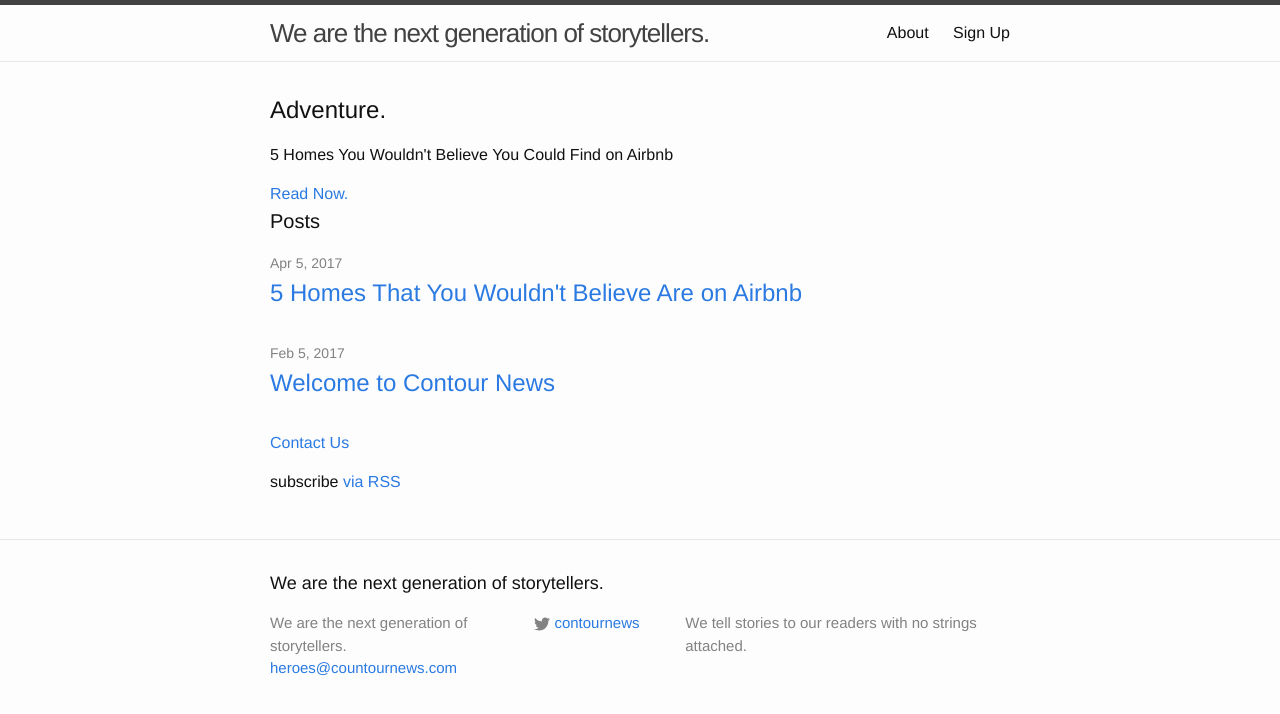
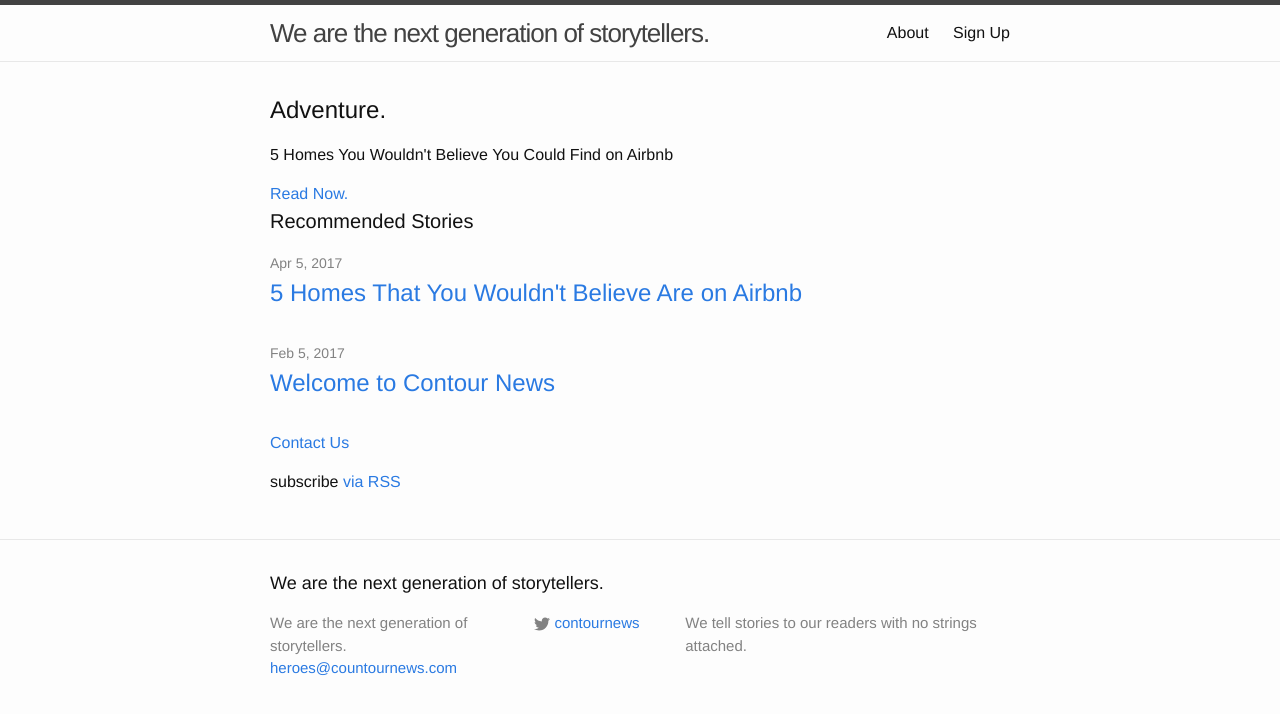
Before and after one commit to lawrencehan94/lawrencehan94.github.io, a Jekyll site: the page built from index.html, in a window 1280 px wide. Shown: the top 714 px of the page. Built offline with Jekyll 4.4.1, drawn with Linux system fonts in a browser that asks for light colours.

Commit message:
Update index.html

```diff
--- a/index.html
+++ b/index.html
@@ -12,7 +12,7 @@
 </div>
   <div class="home">
 
-  <h1 class="page-heading">Posts</h1>
+  <h1 class="page-heading">Recommended Stories</h1>
 
   <ul class="post-list">
     {% for post in site.posts %}
```
